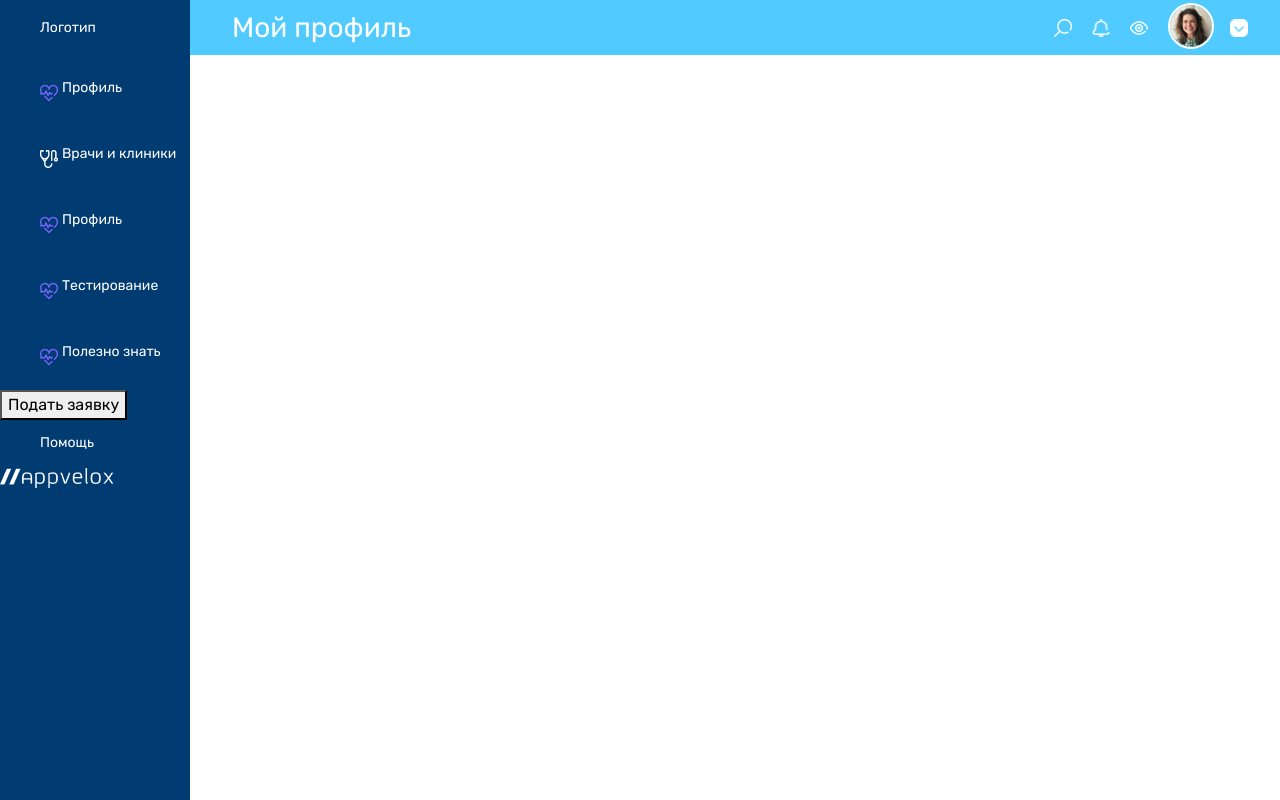
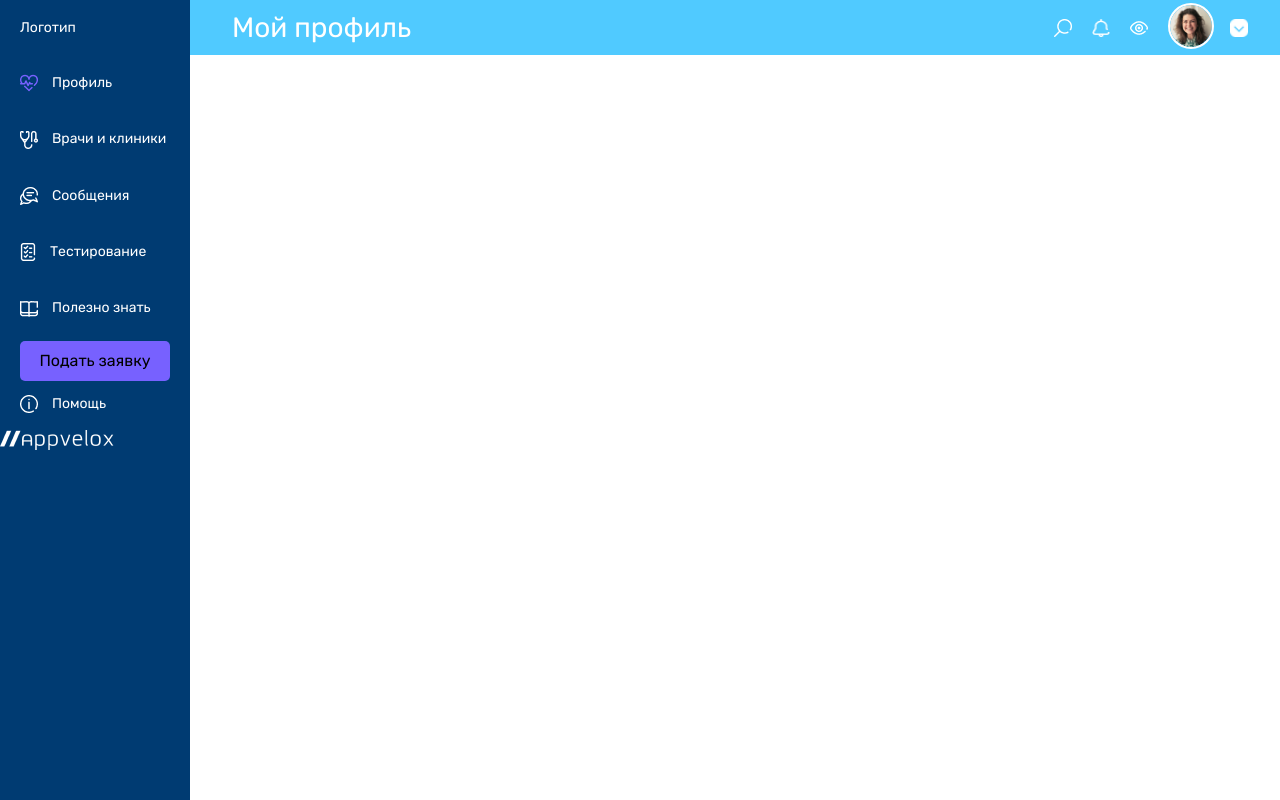
Before and after one commit to Callliope/testAppvelox, a React (Create React App) app in the folder test-appvelox/: page / in a window 1280 px wide. Built offline with nearby package versions, Linux system fonts and the light colour scheme.

Commit message:
fix style issues

```diff
--- a/test-appvelox/src/components/navbar/navbar.css
+++ b/test-appvelox/src/components/navbar/navbar.css
@@ -4,6 +4,18 @@
     padding: 0%;
     height:55px;
     margin-left: 190px;
+}
+.iconStyle{
+    height: 18px;
+width: 18.000003814697266px;
+left: 0px;
+margin-top: 10px;
+margin-right: 4px;
+border-radius: 0px;
+
+
+
+
 }
 .textcolor{
     color: white;
--- a/test-appvelox/src/components/sidebar/Sidebar.jsx
+++ b/test-appvelox/src/components/sidebar/Sidebar.jsx
@@ -2,7 +2,11 @@ import React from 'react';
 import "./sidebar.css";
 import logopic from '../../assets/logo.png';
 import heartpic from '../../assets/heart (2) 1.png';
-import medicalpic from '../../assets/Vector.png'
+import medicalpic from '../../assets/Vector.png';
+import messagepic from '../../assets/speak 1.png';
+import testpic from '../../assets/Group.png' ;
+import polesnopic from '../../assets/polesno.png';
+import helppic from '../../assets/help.png';
 
 export default function sidebar() {
   return (
@@ -12,24 +16,25 @@ export default function sidebar() {
 
   <div class='sidebarBlock'>
   <a  href="#">
-      <img src={heartpic} alt="search icon"  class=" iconStyle"></img>Профиль</a>
+      <img src={heartpic} alt="search icon"  class="sidebaricon "></img>Профиль</a>
   </div>
 
   <div class='sidebarBlock'><a  href="#">
-      <img src={medicalpic} alt="search icon"  class=" iconStyle"></img>Врачи и клиники</a></div>
+      <img src={medicalpic} alt="search icon"  class="sidebaricon  "></img>Врачи и клиники</a></div>
 
   <div class='sidebarBlock'><a  href="#">
-      <img src={heartpic} alt="search icon"  class=" iconStyle"></img>Профиль</a></div>
+      <img src={messagepic} alt="search icon"  class=" sidebaricon"></img>Сообщения</a></div>
 
   <div class='sidebarBlock'><a  href="#">
-      <img src={heartpic} alt="search icon"  class=" iconStyle"></img>Тестирование</a></div>
+      <img src={testpic} alt="search icon"  class=" sidebaricon"></img>Тестирование</a></div>
 
   <div class='sidebarBlock'><a  href="#">
-      <img src={heartpic} alt="search icon"  class=" iconStyle"></img>Полезно знать</a></div>
+      <img src={polesnopic} alt="search icon"  class=" sidebaricon"></img>Полезно знать</a></div>
 
-    <div><button>Подать заявку</button></div>
+    <div><button class='buttonStyle'>Подать заявку</button></div>
 
-  <div><a href="#">Помощь</a></div>
+  <div><a  href="#">
+      <img src={helppic} alt="search icon"  class='sidebaricon' ></img>Помощь</a></div>
 
   <img src={logopic} alt="appvelox logo"></img>
 </div>
--- a/test-appvelox/src/components/sidebar/sidebar.css
+++ b/test-appvelox/src/components/sidebar/sidebar.css
@@ -13,7 +13,7 @@
 
   .sidenav a {
     text-decoration: none;
-    padding-left: 40px;
+    padding-left: 20px;
     margin-top: 14px;
     margin-bottom: 14px;
 font-weight: 400;
@@ -26,3 +26,8 @@ color: #FFFFFF;
 .sidebarBlock{
     padding-bottom: 10px;
 }
+.sidebaricon{
+    margin-top: none;
+    margin-right: 14px;
+
+}
--- a/test-appvelox/src/index.css
+++ b/test-appvelox/src/index.css
@@ -1,18 +1,6 @@
 @import url('https://fonts.googleapis.com/css2?family=Rubik&display=swap');
 body{
     font-family: 'Rubik', sans-serif;
-
-
-}
-.iconStyle{
-    height: 18px;
-width: 18.000003814697266px;
-left: 0px;
-margin-top: 10px;
-margin-right: 4px;
-border-radius: 0px;
-
-
 
 
 }
@@ -25,3 +13,12 @@ letter-spacing: 0em;
 margin-left: 30px;
 
 }
+.buttonStyle{
+    background: #7761FF;
+border-radius: 5px;
+border: #7761FF ;
+height: 40px;
+width: 150px;
+margin-left: 20px;
+
+}
```
